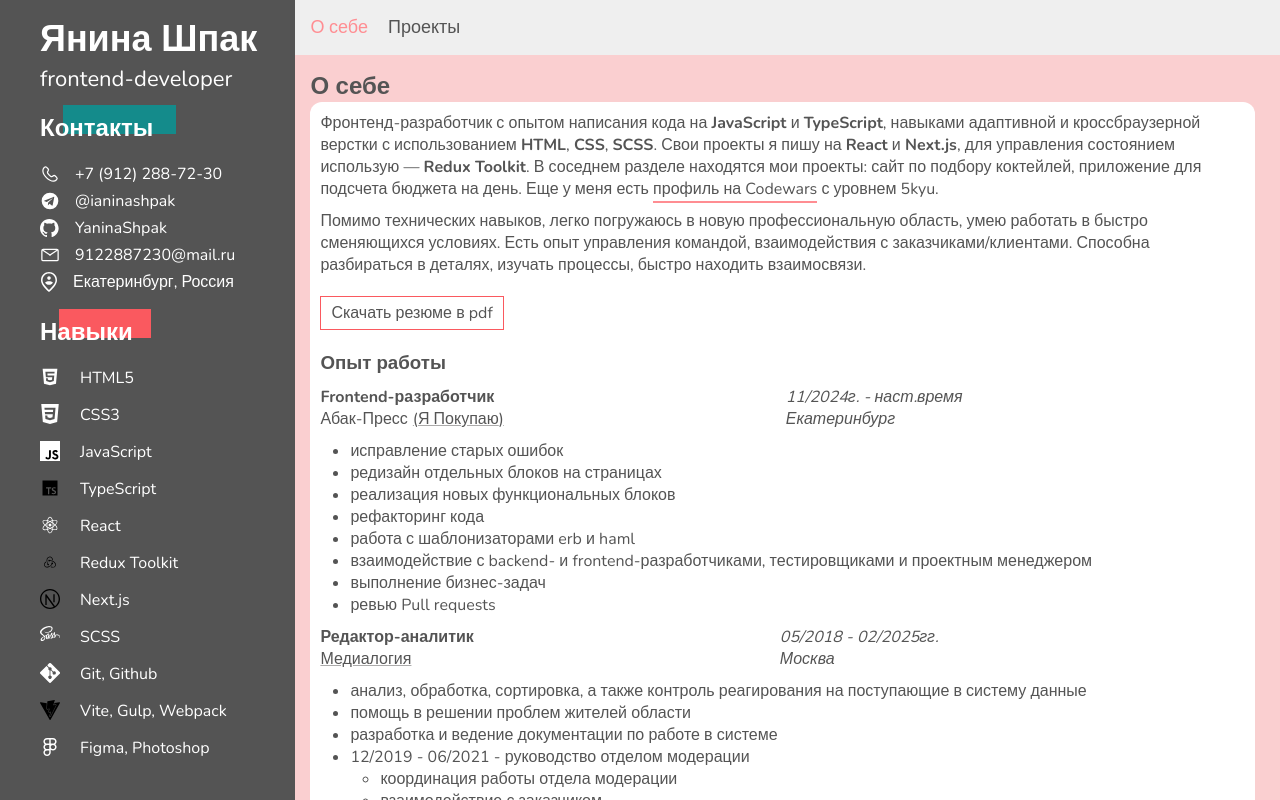
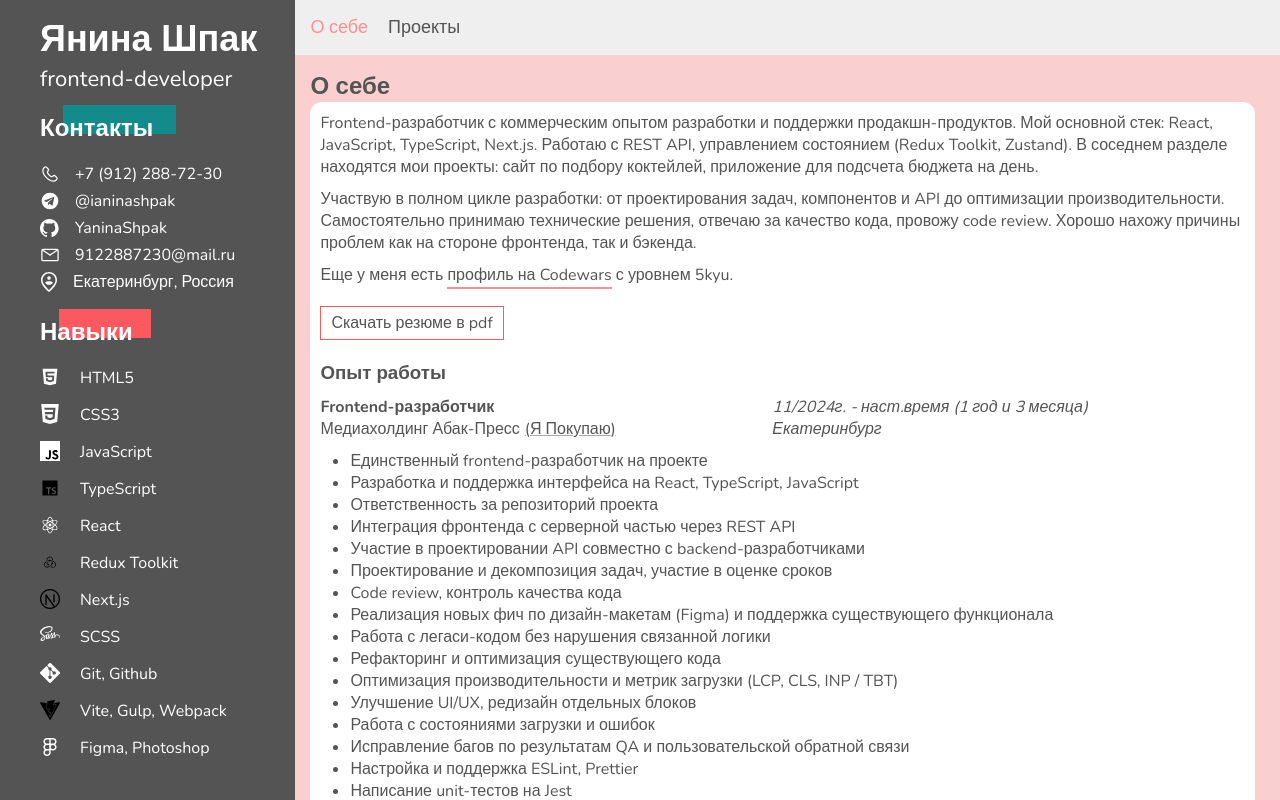
Before and after one commit to YaninaShpak/ianina-shpak-cv, a Next.js app: page /about in a window 1280 px wide. Built offline with nearby package versions, Linux system fonts and the light colour scheme.

Commit message:
change information

```diff
--- a/app/(pages)/about/page.js
+++ b/app/(pages)/about/page.js
@@ -12,12 +12,16 @@ export default function About() {
       <div className="aboutWrapper">
         <div className="aboutInfo">
           <p>
-            Фронтенд-разработчик с опытом написания кода на <b>JavaScript</b> и <b>TypeScript</b>, навыками адаптивной и кроссбраузерной верстки с
-            использованием <b>HTML</b>, <b>CSS</b>, <b>SCSS</b>.
-            Свои проекты я пишу на <b>React</b> и <b>Next.js</b>, для
-            управления состоянием использую — <b>Redux Toolkit</b>. В соседнем разделе
-            находятся мои проекты: сайт по подбору коктейлей, приложение для
-            подсчета бюджета на день. Еще у меня есть{" "}
+            Frontend-разработчик с коммерческим опытом разработки и поддержки продакшн-продуктов. Мой основной стек: React, JavaScript, TypeScript, Next.js. Работаю с REST API, управлением состоянием (Redux Toolkit, Zustand).
+            В соседнем разделе находятся мои проекты: сайт по подбору коктейлей, приложение для подсчета бюджета на день.
+          </p>
+          <p>
+            {" "}
+            Участвую в полном цикле разработки: от проектирования задач, компонентов и API до оптимизации производительности. Самостоятельно принимаю технические решения, отвечаю за качество кода, провожу code review. Хорошо нахожу причины проблем как на стороне фронтенда, так и бэкенда.
+          </p>
+          <p>
+            {" "}
+            Еще у меня есть{" "}
             <a
               className="aboutLink"
               href="https://www.codewars.com/users/rsschool_acb9f0874a626120"
@@ -26,14 +30,6 @@ export default function About() {
               профиль на Codewars
             </a>{" "}
             с уровнем 5kyu.
-          </p>
-          <p>
-            {" "}
-            Помимо технических навыков, легко погружаюсь в новую
-            профессиональную область, умею работать в быстро сменяющихся
-            условиях. Есть опыт управления командой, взаимодействия с
-            заказчиками/клиентами. Способна разбираться в деталях, изучать
-            процессы, быстро находить взаимосвязи.
           </p>
         </div>
 
--- a/app/components/buttons/DownloadButton/DownloadButton.jsx
+++ b/app/components/buttons/DownloadButton/DownloadButton.jsx
@@ -5,7 +5,7 @@ const DownloadButton = ({ text }) => {
   return (
     <a
       className={styles.downloadButton}
-      href="files/Shpak_Ianina.Resume.pdf"
+      href="files/Shpak-Ianina.Frontend.pdf"
       download=""
     >
       {text}
--- a/app/data/educationList.js
+++ b/app/data/educationList.js
@@ -1,6 +1,6 @@
 const educationList = [
-  'JavaScript/Front-end (RS School) - 03/2023г',
-  'Полный курс по JavaScript и React (udemy) - 12/2021 - 2022гг.'
+  'JavaScript/Front-end (RS School) - 2023г',
+  'Полный курс по JavaScript и React (udemy) - 2021 - 2022гг.'
 ];
 
 export default educationList;
--- a/app/data/experienceList.js
+++ b/app/data/experienceList.js
@@ -1,55 +1,46 @@
 const experienceList = [
   {
     position: "Frontend-разработчик",
-    period: "11/2024г. - наст.время",
-    company: "Абак-Пресс",
+    period: "11/2024г. - наст.время (1 год и 3 месяца)",
+    company: "Медиахолдинг Абак-Пресс",
     project: "Я Покупаю",
     projectLink: "https://www.yapokupayu.ru/",
     city: "Екатеринбург",
     details: [
-      "исправление старых ошибок",
-      "редизайн отдельных блоков на страницах",
-      "реализация новых функциональных блоков",
-      "рефакторинг кода",
-      "работа с шаблонизаторами erb и haml",
-      "взаимодействие с backend- и frontend-разработчиками, тестировщиками и проектным менеджером",
-      "выполнение бизнес-задач",
-      "ревью Pull requests"
+      "Единственный frontend-разработчик на проекте",
+      "Разработка и поддержка интерфейса на React, TypeScript, JavaScript",
+      "Ответственность за репозиторий проекта",
+      "Интеграция фронтенда с серверной частью через REST API",
+      "Участие в проектировании API совместно с backend-разработчиками",
+      "Проектирование и декомпозиция задач, участие в оценке сроков",
+      "Code review, контроль качества кода",
+      "Реализация новых фич по дизайн-макетам (Figma) и поддержка существующего функционала",
+      "Работа с легаси-кодом без нарушения связанной логики",
+      "Рефакторинг и оптимизация существующего кода",
+      "Оптимизация производительности и метрик загрузки (LCP, CLS, INP / TBT)",
+      "Улучшение UI/UX, редизайн отдельных блоков",
+      "Работа с состояниями загрузки и ошибок",
+      "Исправление багов по результатам QA и пользовательской обратной связи",
+      "Настройка и поддержка ESLint, Prettier",
+      "Написание unit-тестов на Jest",
+      "Внедрила React on Rails для улучшения взаимодействия фронтенда с бэкендом и решения SEO проблем"
     ]
   },
   {
-    position: "Редактор-аналитик",
-    period: "05/2018 - 02/2025гг.",
+    position: "Редактор-аналитик / Руководитель отдела модерации",
+    period: "05/2018 - 02/2025гг. (6 лет и 10 месяцев)",
     company: "Медиалогия",
     companyLink: "https://www.mlg.ru/",
     city: "Москва",
     details: [
-      "анализ, обработка, сортировка, а также контроль реагирования на поступающие в систему данные",
-      "помощь в решении проблем жителей области",
-      "разработка и ведение документации по работе в системе",
-      {
-        sublistTitle: "12/2019 - 06/2021 - руководство отделом модерации",
-        subItems: [
-          "координация работы отдела модерации",
-          "взаимодействие с заказчиком",
-          "участие в брейн штормах",
-          "ручное тестирование нового функционала",
-          "реализовано более 9 поставленных мною задач по доработке функционала системы",
-          "обучила 5 сотрудников"
-        ]
-      }
-    ]
-  },
-  {
-    position: "Контент-редактор",
-    period: "06/2015 - 02/2018гг.",
-    company: "Абак-Пресс",
-    project: "Близко.ру",
-    projectLink: "https://blizko.ru/",
-    city: "Екатеринбург",
-    details: [
-      "создание сайтов для клиентов на собственной платформе Blizko.ru, наполнение контентом",
-      "сопровождение клиентов по телефону (консультирование, помощь, отчет о проделанной работе)"
+      "Анализ, обработка и контроль больших объёмов данных",
+      "Взаимодействие с заказчиками и внутренними командами",
+      "Руководство отделом модерации (до 13 человек)",
+      "Постановка задач, контроль сроков, обучение сотрудников",
+      "Организация и планирование рабочего процесса",
+      "Разработка и ведение документации",
+      "Участие в тестировании нового функционала",
+      "Участие в брейн штормах"
     ]
   }
 ];
```
Also changed, not shown: 2 other files (tests, documents, lock files or other folders).
